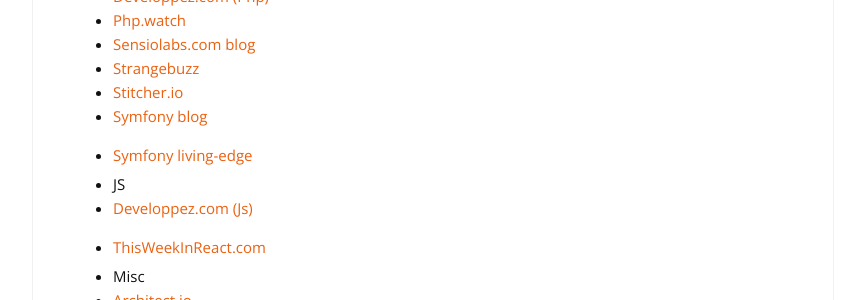
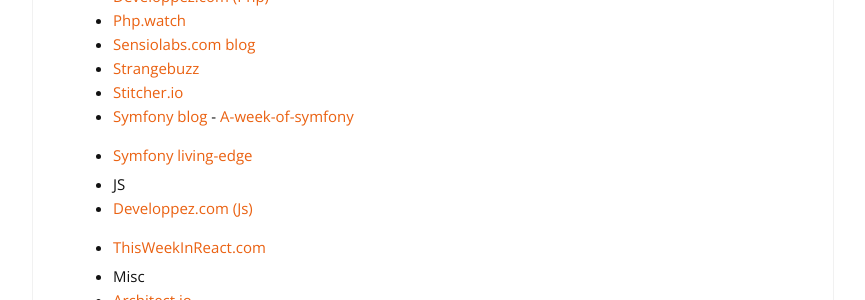
Before and after one commit to cylmat/cylmat.github.io, a Jekyll site: the page built from _pages/news.md, in a window 1280 px wide and 900 px high, scrolled down 795 px. Shown: the part 154-454 px from the top of the window, without its empty margins (207-1072 px from the left). Built offline with Jekyll 4.4.1, drawn with Linux system fonts in a browser that asks for light colours; nearby versions of some CDN libraries.

Commit message:
Update news.md

```diff
--- a/_pages/news.md
+++ b/_pages/news.md
@@ -44,7 +44,7 @@
 - [Sensiolabs.com blog](https://blog.sensiolabs.com/fr)
 - [Strangebuzz](https://www.strangebuzz.com/fr)
 - [Stitcher.io](https://stitcher.io)
-- [Symfony blog](https://symfony.com/blog)
+- [Symfony blog](https://symfony.com/blog) - [A-week-of-symfony](https://symfony.com/blog/category/a-week-of-symfony)
 - [Symfony living-edge](https://symfony.com/blog/category/living-on-the-edge)
 
 + JS
```
